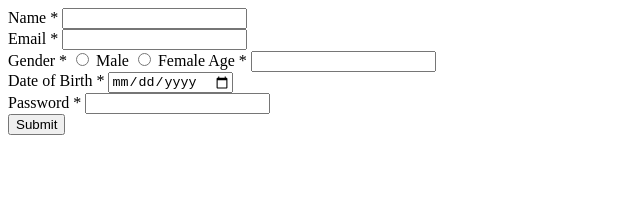
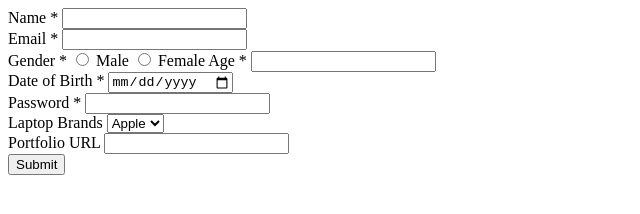
Before and after one commit to acciojob/job-app-form-Riyakhilari, a website: page main.html in a window 1280 px wide. Shown: the whole page, without its empty margins (0-640 px from the left). Drawn offline with Linux system fonts and the light colour scheme.

Commit message:
created a submission

```diff
--- a/main.html
+++ b/main.html
@@ -8,8 +8,7 @@
 
 <body>
 	<!-- the entire body must be written by student -->
-    <script type="text/javascript" src="./script.js">
-</script>
+   <script type="text/javascript" src="./script.js"></script>
 <form method="POST">
 	<label for="name">Name *</label>
 	<input type="text" id="name" name="name" required>
@@ -41,6 +40,17 @@
         <input type="password" id="password" name="password" required>
         <br>
 
+	<label for="laptop">Laptop Brands</label>
+	<select id="laptop" name="laptop">
+		<option value="Apple">Apple</option>
+		<option value="Asus">Asus</option>
+		<option value="HP">HP</option>
+	</select>
+	<br>
+
+	<label for="portfolio">Portfolio URL</label>
+	<input type="url" id="portfolio" name="portfolio">
+	<br>
 
         <!-- Submit Button -->
         <button type="submit">Submit</button>
```
